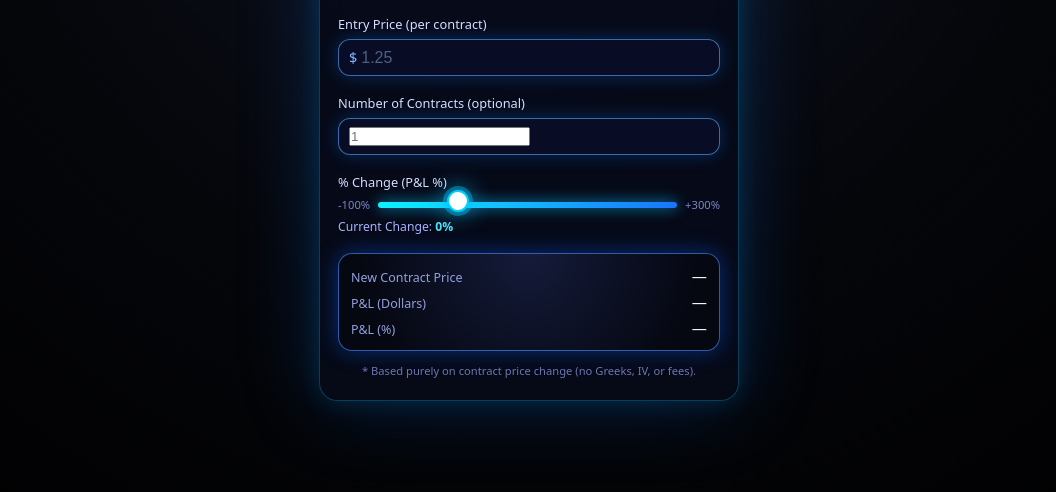
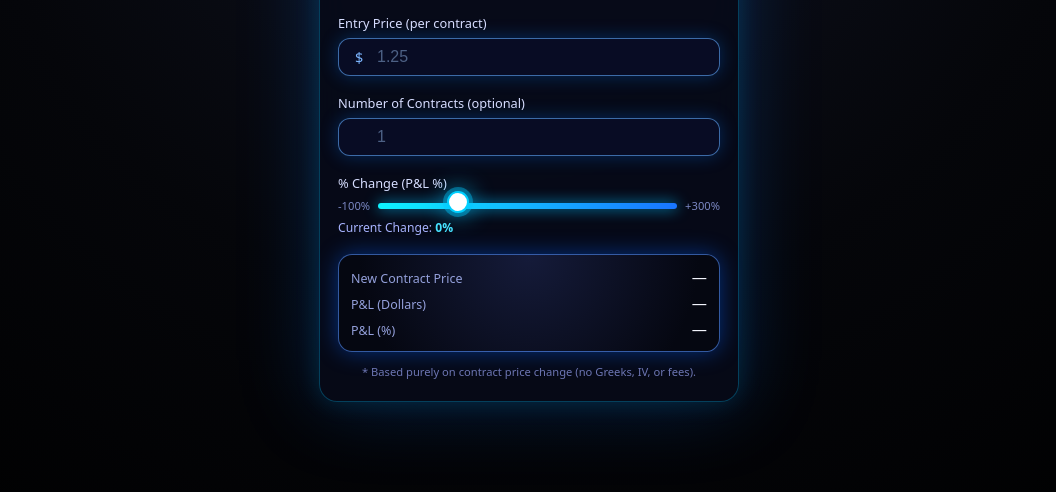
Before and after one commit to Oswan23/options-pnl-calc, a plain HTML site: page index.html in a window 1280 px wide. Shown: the part 248-740 px from the top of the page, without its empty margins (111-1167 px from the left). Drawn offline with Linux system fonts and the light colour scheme.

Commit message:
Add prefix styling for contracts input field and adjust input styles

```diff
--- a/index.html
+++ b/index.html
@@ -29,6 +29,7 @@
       <div class="field-group">
         <label for="contracts">Number of Contracts (optional)</label>
         <div class="input-with-prefix">
+          <span class="prefix" aria-hidden="true"></span>
           <input
             id="contracts"
             type="number"
--- a/style.css
+++ b/style.css
@@ -76,21 +76,32 @@ body {
 }
 
 .prefix {
+  display: inline-flex;
+  align-items: center;
+  justify-content: center;
+  /* fixed width so empty prefix still reserves space for alignment */
+  min-width: 20px;
+  width: 20px;
+  height: 20px;
   font-size: 0.9rem;
   color: #7db6ff;
-  margin-right: 4px;
+  margin-right: 8px;
+  flex-shrink: 0;
 }
 
-#entryPrice {
+/* Generic input styling for any input inside the prefix wrapper so both inputs match */
+.input-with-prefix input {
   flex: 1;
   background: transparent;
   border: none;
   outline: none;
   color: #f5f7ff;
   font-size: 1rem;
+  line-height: 1.1;
+  -webkit-appearance: none;
 }
 
-#entryPrice::placeholder {
+.input-with-prefix input::placeholder {
   color: #4d6185;
 }
 
```
